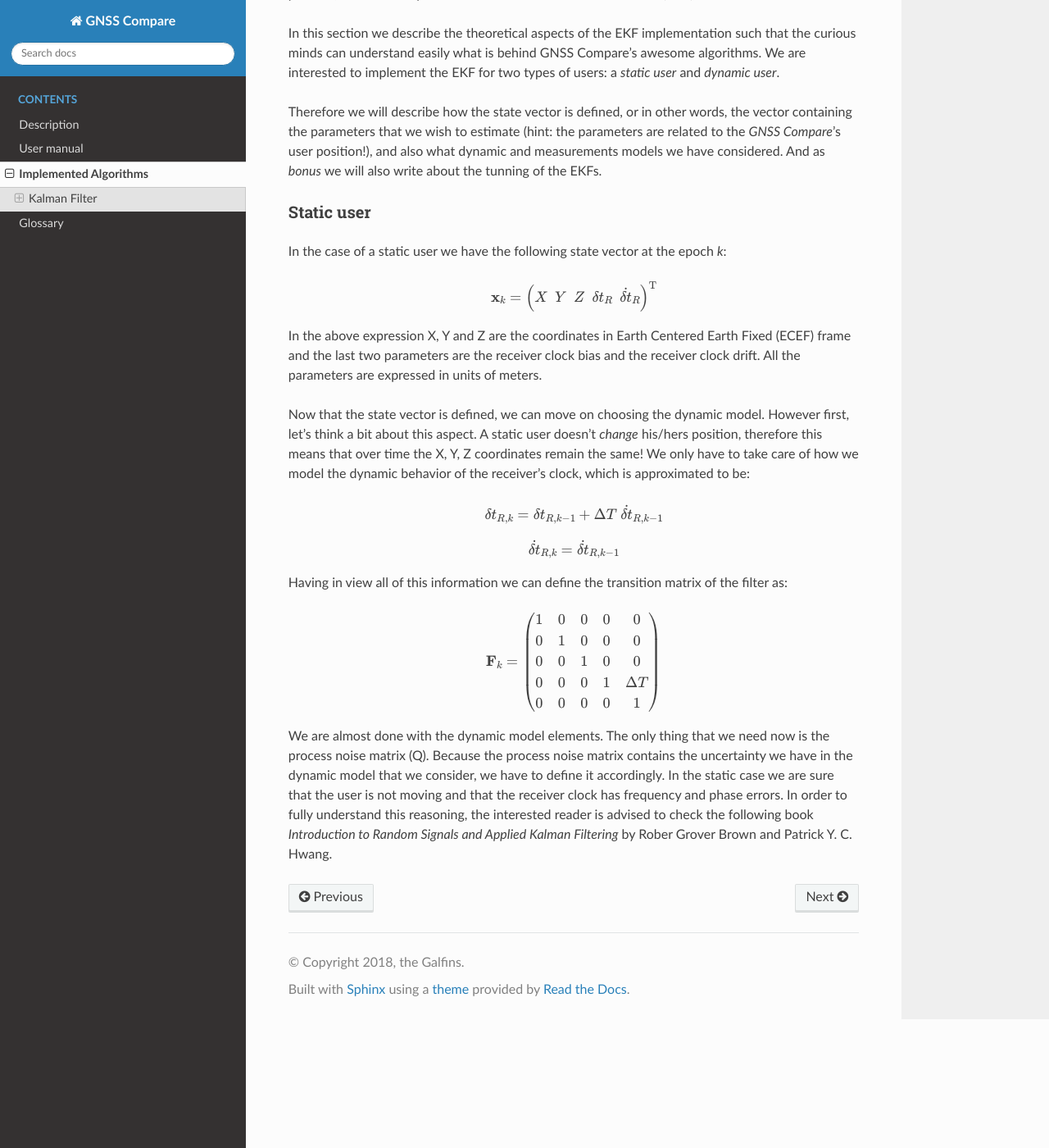
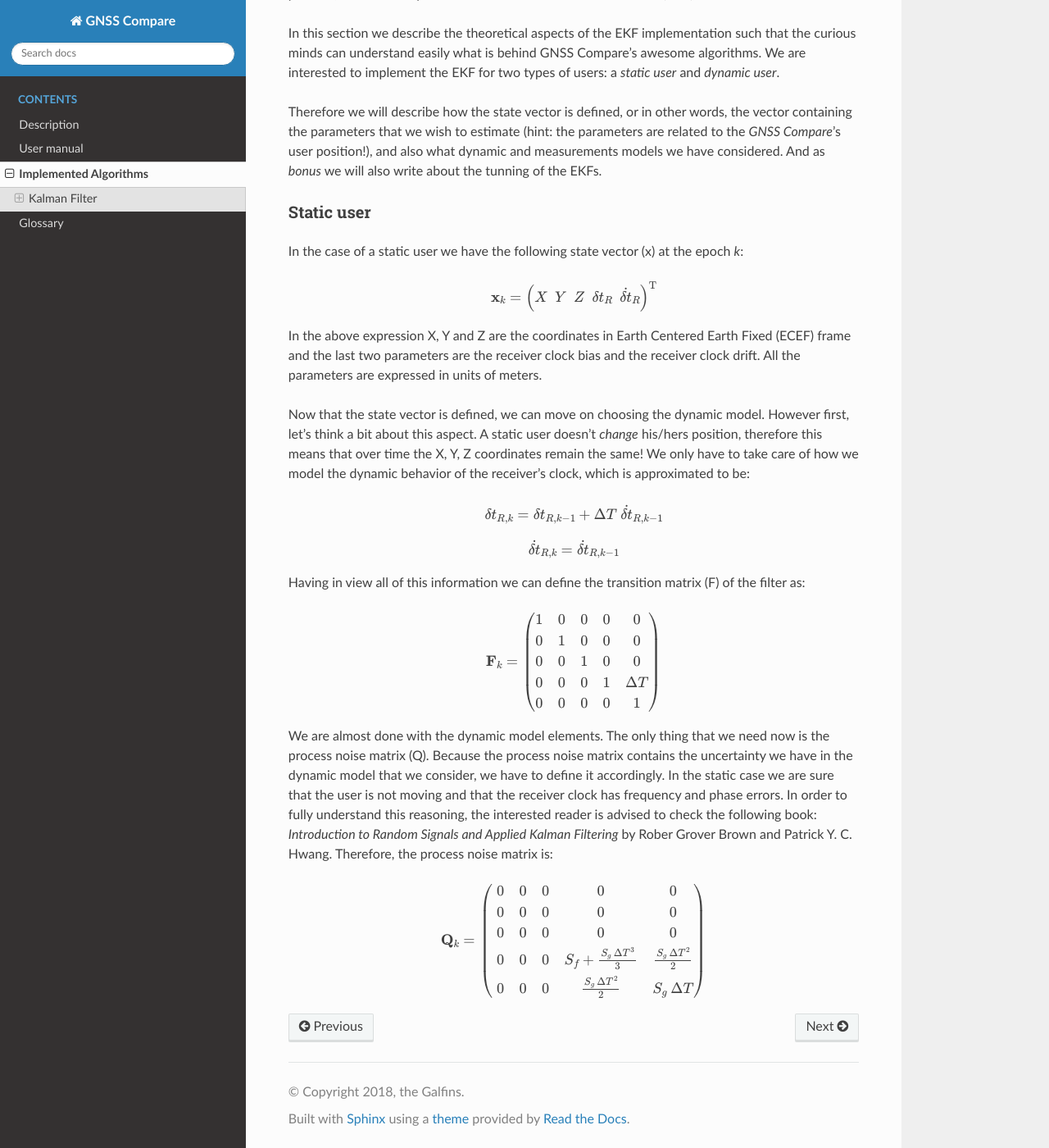
Before and after one commit to TheGalfins/GNSS_Compare, a Sphinx documentation site: the page built from docs/implemented_algorithms.rst, in a window 1280 px wide and 1400 px high, scrolled down 283 px. Shown: the whole window at 82% size. Built offline with Sphinx 7.4.7 and the Read the Docs theme 2.0.0, drawn with Linux system fonts in a browser that asks for light colours.

Commit message:
The Q matrix is defined

```diff
--- a/docs/implemented_algorithms.rst
+++ b/docs/implemented_algorithms.rst
@@ -22,7 +22,7 @@ will also write about the tunning of the EKFs.
 
 Static user
 -----------
-In the case of a static user we have the following state vector at the epoch *k*:
+In the case of a static user we have the following state vector (x) at the epoch *k*:
 
 .. math::
 
@@ -40,7 +40,7 @@ the same! We only have to take care of how we model the dynamic behavior of the
 .. math::
       \dot{\delta t}_{R,k} = \dot{\delta t}_{R,k-1}
 
-Having in view all of this information we can define the transition matrix of the filter as:
+Having in view all of this information we can define the transition matrix (F) of the filter as:
 
 .. math::
   \mathbf{F}_k =
@@ -55,5 +55,15 @@ Having in view all of this information we can define the transition matrix of th
 We are almost done with the dynamic model elements. The only thing that we need now is the process noise matrix (Q). Because
 the process noise matrix contains the uncertainty we have in the dynamic model that we consider, we have to define it accordingly.
 In the static case we are sure that the user is not moving and that the receiver clock has frequency and phase errors. In order to
-fully understand this reasoning, the interested reader is advised to check the following book *Introduction to Random Signals and Applied Kalman Filtering*
-by Rober Grover Brown and Patrick Y. C. Hwang.
+fully understand this reasoning, the interested reader is advised to check the following book: *Introduction to Random Signals and Applied Kalman Filtering*
+by Rober Grover Brown and Patrick Y. C. Hwang. Therefore, the process noise matrix is:
+
+.. math::
+  \mathbf{Q}_k =
+  \begin{pmatrix}
+           0 & 0 & 0 & 0 & 0 \\
+           0 & 0 & 0 & 0 & 0 \\
+           0 & 0 & 0 & 0 & 0 \\
+           0 & 0 & 0 & S_f+\frac{S_g~\Delta T^3}{3} & \frac{S_g~\Delta T^2}{2} \\
+           0 & 0 & 0 & \frac{S_g~\Delta T^2}{2} & S_g~\Delta T \\
+   \end{pmatrix}
```
